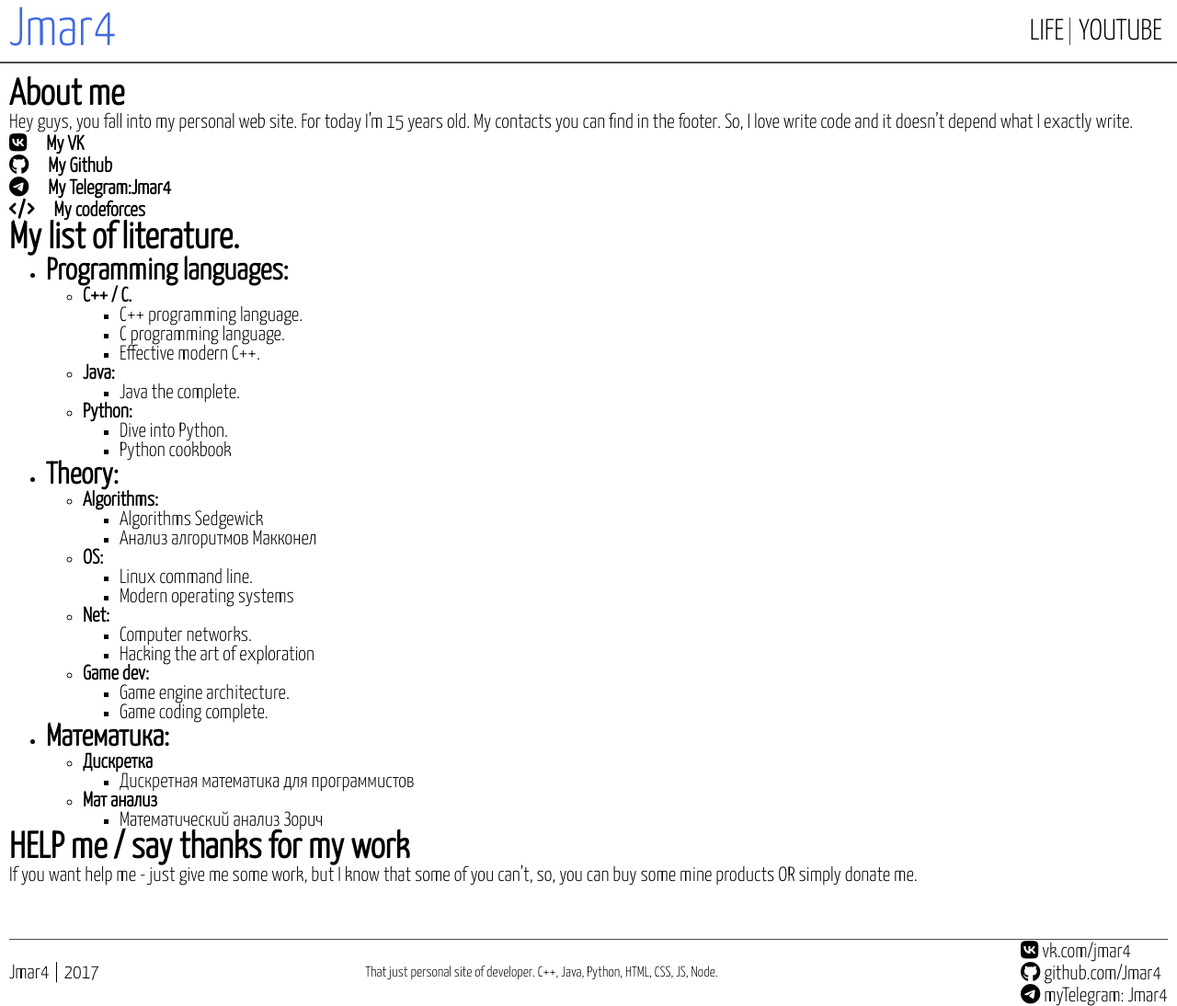
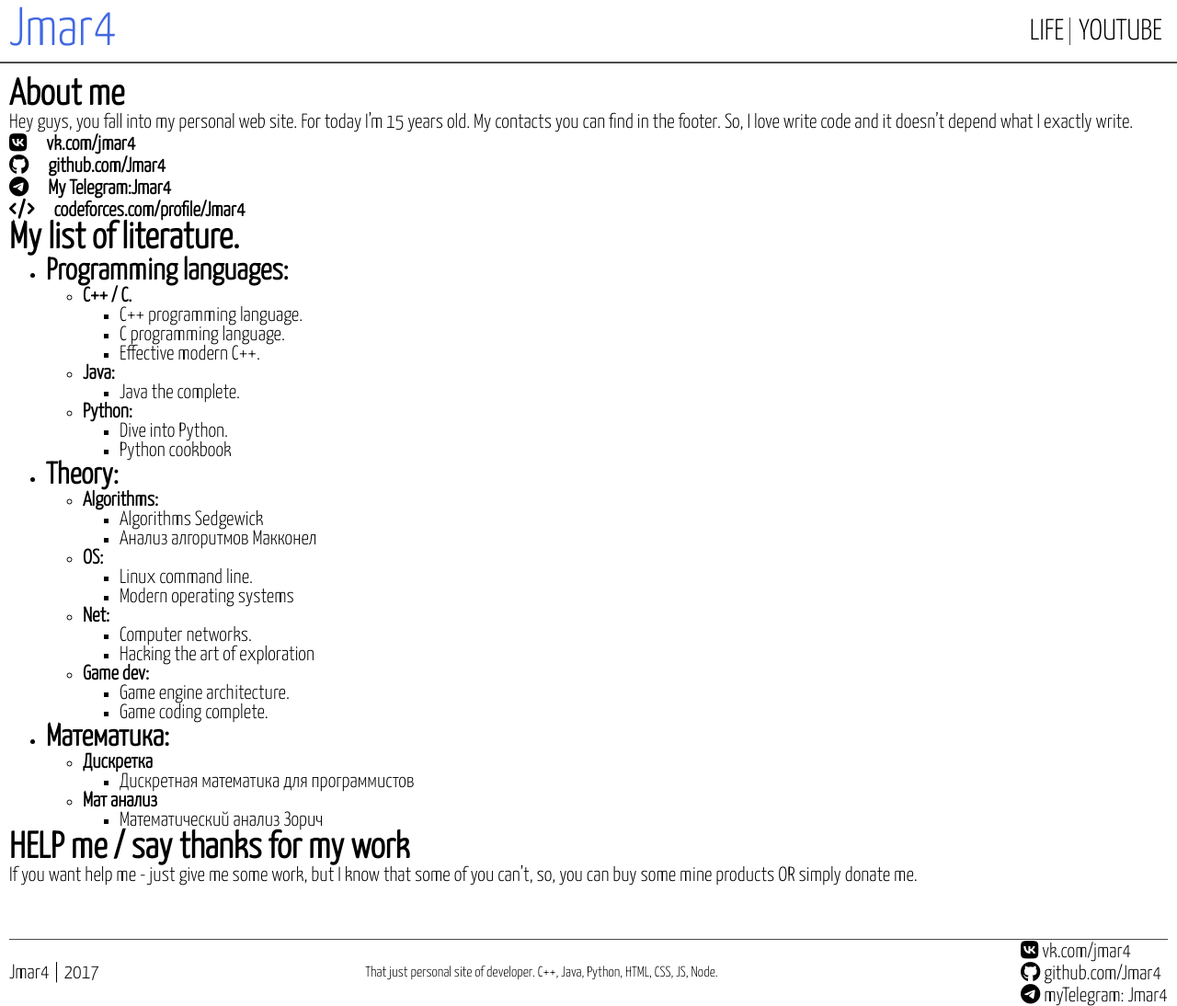
Before and after one commit to Jmar4/Jmar4.github.io, a Jekyll site: the page built from index.md, in a window 1280 px wide. Shown: the whole page at 92% size. Built offline with Jekyll 4.4.1, drawn with Linux system fonts in a browser that asks for light colours; nearby versions of some CDN libraries; our own code applies the rules of GitHub Pages for plain Markdown files.

Commit message:
Update index.md

```diff
--- a/index.md
+++ b/index.md
@@ -7,10 +7,10 @@ permalink: /
 Hey guys, you fall into my personal web site. For today I'm {{ site.yearsOld }} years old.
 My contacts you can find in the footer. So, I love write code and it doesn't depend what I exactly write.
 
-<i class="fa fa-vk" aria-hidden="true" style="margin-right: 21px"></i>[**My VK**](https://vk.com/jmar4) <br>
-<i class="fa fa-github" aria-hidden="true" style="margin-right: 21px"></i>[**My Github**](https://github.com/Jmar4) <br>
+<i class="fa fa-vk" aria-hidden="true" style="margin-right: 21px"></i>[**vk.com/jmar4**](https://vk.com/jmar4) <br>
+<i class="fa fa-github" aria-hidden="true" style="margin-right: 21px"></i>[**github.com/Jmar4**](https://github.com/Jmar4) <br>
 <i class="fa fa-telegram" aria-hidden="true" style="margin-right: 21px"></i>**My Telegram:Jmar4** <br>
-<i class="fa fa-code" aria-hidden="true" style="margin-right: 21px"></i>[**My codeforces**](http://codeforces.com/profile/Jmar4) <br>
+<i class="fa fa-code" aria-hidden="true" style="margin-right: 21px"></i>[**codeforces.com/profile/Jmar4**](http://codeforces.com/profile/Jmar4) <br>
 
 
 # My list of literature.
```
